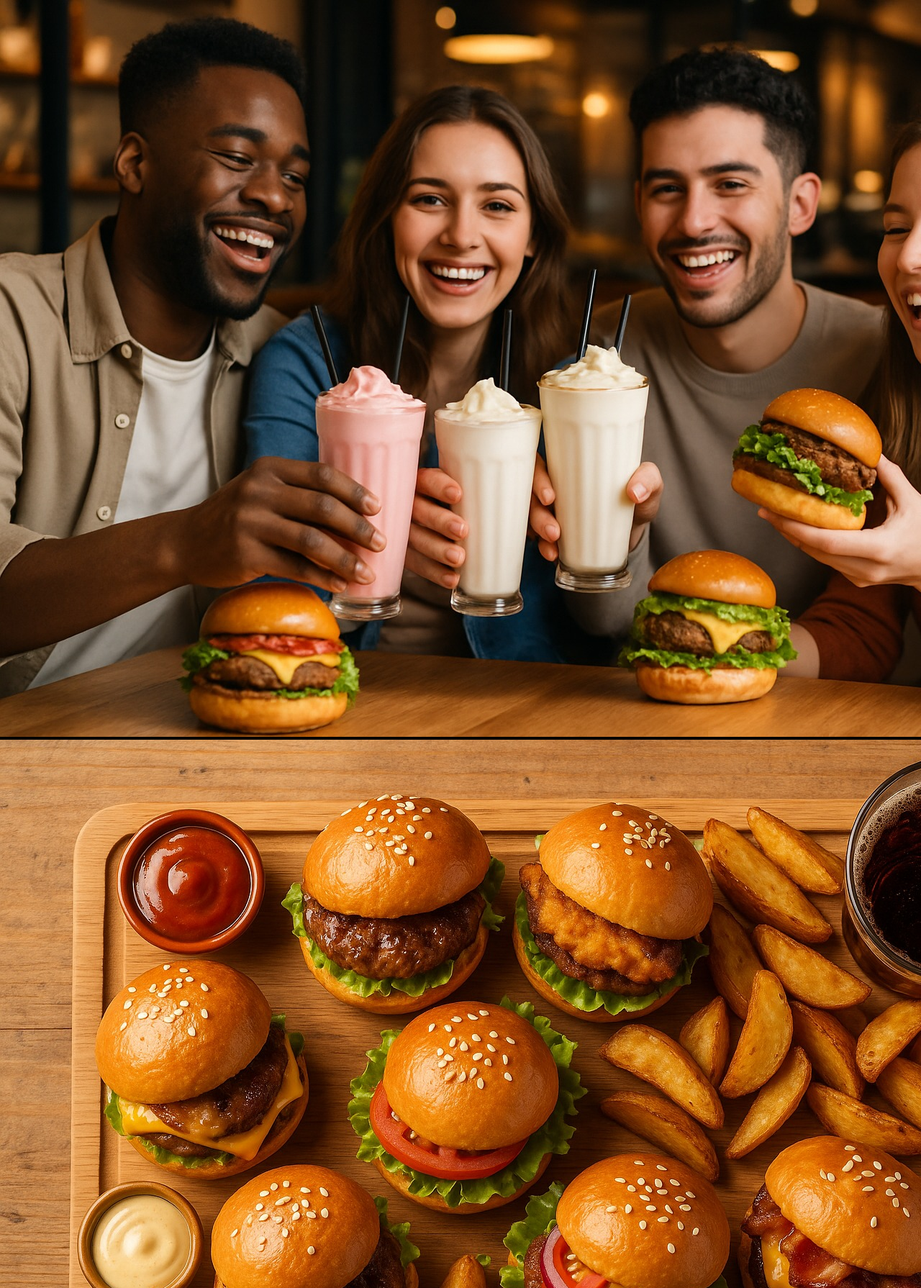
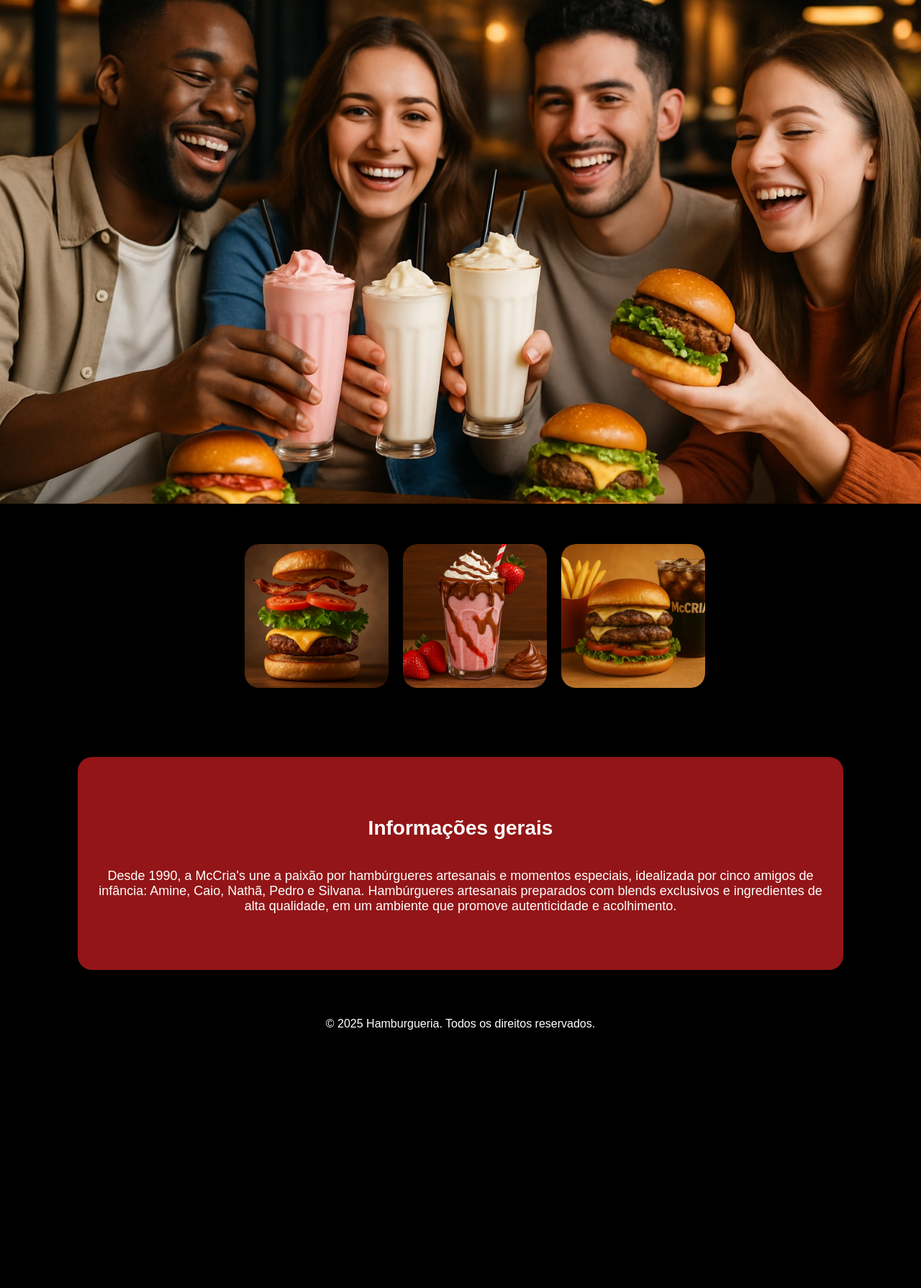
Before and after one commit to PedroBonomo/AVA2, a PHP site: page /index.html in a window 1280 px wide; the page is wider, and only the part inside the window is pictured. Shown: the part 130-1920 px from the top of that part at 72% size. After the commit the page ends 1561 px from the top of that part, so only its background shows below. Run offline with PHP 8.4, Linux system fonts and the light colour scheme.

Commit message:
css + home estruturada

```diff
--- a/style.css
+++ b/style.css
@@ -440,3 +440,258 @@
       padding-bottom: 10px;
   }
 }
+
+/* ------------- HOME --------------*/
+/*Banner Carrossel*/
+.banner-carrossel {
+  position: relative;
+  height: 700px;
+  width: 100%;
+  overflow: hidden;
+}
+
+.banner-carrossel .slide {
+  position: absolute;
+  top: 0;
+  left: 0;
+  width: 100%;
+  height: 100%;
+  object-fit: cover;
+  opacity: 0;
+  transition: opacity 1s ease-in-out;
+}
+
+.banner-carrossel .slide.active {
+  opacity: 1;
+}
+
+.products {
+  background-color: #000;
+  padding: 40px 0;
+}
+
+.products ul {
+  display: flex;
+  flex-wrap: wrap;
+  justify-content: center;
+  gap: 20px;
+  list-style: none;
+}
+
+.products ul li {
+  border-radius: 20px;
+  width: 200px;
+  height: 200px;
+  overflow: hidden;
+  position: relative;
+}
+
+/* Zoom no hover do card */
+.products ul li:hover {
+  transform: scale(1.05);
+}
+
+.proucts ul li a {
+  text-decoration: none;
+  width: 100%;
+  height: 100%;
+  display: block;
+  position: relative;
+}
+
+/*Imagem do card*/
+.products ul li img {
+  width: 100%;
+  height: 100%;
+  border-radius: 20px;
+  object-fit: cover;
+  display: block;
+}
+
+/*Texto do card*/
+.card-title {
+  position: absolute;
+  top: 0;
+  left: 0;
+  width: 100%;
+  height: 100%;
+  display: flex;
+  align-items: center;
+  justify-content: center;
+  color: white;
+  font-weight: bold;
+  font-size: 18px;
+  background-color: rgba(0, 0, 0, 0.5);
+  opacity: 0;
+  transition: opacity 0.3s ease;
+  border-radius: 20px;
+  padding: 10px;
+}
+
+/*Mostrar o texto do card ao passar o mouse*/
+.products ul li:hover .card-title {
+  opacity: 1;
+}
+
+.infos {
+  background-color: #931517;
+  width: 80%;
+  margin: 40px auto;
+  padding: 60px 20px;
+  text-align: center;
+  color: white;
+  border-radius: 20px;
+}
+
+.infos:hover {
+  background-color: #CA1316;
+  transition: background-color 0.3s ease;
+  transform: scale(1.05);
+}
+
+.infos h2 {
+  font-size: 28px;
+  margin-bottom: 40px;
+}
+
+.infos p {
+  font-size: 18px;
+}
+
+
+/* =============== Produto ================= */
+
+/* =============== Categorias ================= */
+.menu-categorias {
+  margin: 40px 0;
+  display: flex;
+  flex-wrap: wrap;
+  gap: 20px;
+  justify-content: space-between;
+  flex-direction: column;
+}
+
+.categoria {
+  background-color: #1c1c1c;
+  border-radius: 12px;
+  box-shadow: 0 4px 12px rgba(0, 0, 0, 0.3);
+  padding: 20px;
+  width: 100%; /* Garante que a largura ocupe todo o espaço disponível */
+  text-align: center;
+  color: white;
+  transition: transform 0.3s ease;
+}
+
+.categoria:hover {
+  transform: none;
+}
+
+.categoria h2 {
+  font-size: 1.8rem;
+  color: #e63946;
+  margin-bottom: 15px;
+  word-wrap: break-word; /* Garante que o texto não ultrapasse o container */
+}
+
+.categoria ul {
+  list-style: none;
+  padding: 0;
+  margin: 0;
+}
+
+.categoria ul li {
+  text-align: center;
+  display: flex;
+  flex-direction: column;
+  align-items: center;
+  justify-content: center;
+  background-color: #333;
+  border-radius: 8px;
+  padding: 15px;
+  margin-bottom: 15px;
+  box-shadow: 0 2px 8px rgba(0, 0, 0, 0.2);
+  transition: background-color 0.3s ease;
+  width: 50%;
+}
+
+.categoria ul li:hover {
+  background-color: #444;
+}
+
+.categoria ul li h3 {
+  font-size: 1.4rem;
+  color: #ff4d4d;
+  margin-bottom: 10px;
+}
+
+.categoria ul li p {
+  font-size: 1rem;
+  color: #ccc;
+  margin-bottom: 10px;
+}
+
+.categoria ul li span {
+  font-size: 1.2rem;
+  font-weight: bold;
+  color: #fff;
+}
+
+@media (max-width: 768px) {
+  .menu-categorias {
+    gap: 15px; /* Ajusta o espaçamento entre os campos */
+  }
+}
+.categoria {
+  padding: 15px; /* Reduz o padding para telas menores */
+}
+
+.categoria ul li {
+  padding: 10px; /* Reduz o padding das opções para telas menores */
+}
+
+/* =============== CONTATOS ================= */
+.container-contato {
+  display: flex;
+  justify-content: space-between;
+  align-items: flex-start;
+  background-color: black; /* já deixa o fundo preto */
+  padding: 40px;
+}
+
+.info-contato {
+  flex: 1; /* ocupa metade */
+  color: white; /* texto branco para fundo preto */
+}
+
+.formulario-contato {
+  flex: 1; /* outra metade */
+  display: flex;
+  justify-content: flex-end; /* joga o formulário para a direita */
+}
+
+.form-card {
+  background-color: #222; /* fundo do form um pouco mais claro */
+  padding: 20px;
+  border-radius: 10px;
+  width: 80%; /* ou menos, para não ficar colado na borda */
+  color: white;
+}
+
+input, textarea, button {
+  width: 100%;
+  margin-bottom: 10px;
+  padding: 10px;
+  border-radius: 5px;
+  border: none;
+}
+
+button {
+  background-color: #e91e63;
+  color: white;
+  cursor: pointer;
+  transition: 0.3s;
+}
+
+button:hover {
+  background-color: #c2185b;
+}
```
